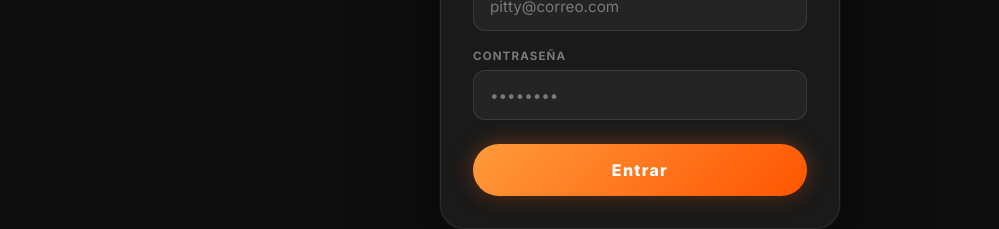
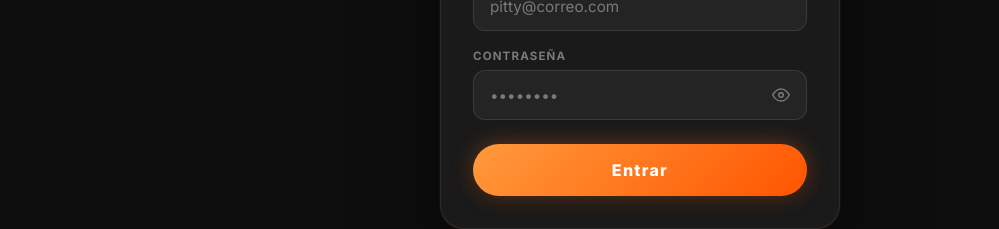
Before and after one commit to axoratechgroup/axora-frontend, a React (Vite) app: page /login in a window 1280 px wide. Shown: the part 360-589 px from the top of the page, without its empty margins (0-999 px from the left). Built offline with nearby package versions, Linux system fonts and the light colour scheme.

Commit message:
feat: add password visibility controls

```diff
--- a/src/pages/login/LoginPage.css
+++ b/src/pages/login/LoginPage.css
@@ -233,3 +233,47 @@
   transition: color .2s;
 }
 .login-back:hover { color: var(--ink); }
+
+/* ─── Password input wrapper & toggle button ─────────────────────────── */
+.password-input-wrapper {
+  align-items: center;
+  display: flex;
+  position: relative;
+  width: 100%;
+}
+
+.password-input-wrapper .form-input {
+  padding-right: 48px;
+}
+
+.password-toggle-btn {
+  align-items: center;
+  background: none;
+  border: none;
+  border-radius: 8px;
+  color: var(--muted);
+  cursor: pointer;
+  display: flex;
+  height: 36px;
+  justify-content: center;
+  padding: 0;
+  position: absolute;
+  right: 8px;
+  transition: color .2s, background-color .2s;
+  width: 36px;
+}
+
+.password-toggle-btn:hover:not(:disabled) {
+  background-color: rgba(255, 255, 255, 0.06);
+  color: var(--ink);
+}
+
+.password-toggle-btn:focus-visible {
+  outline: 2px solid var(--orange);
+  outline-offset: 2px;
+}
+
+.password-toggle-btn:disabled {
+  cursor: not-allowed;
+  opacity: 0.5;
+}
--- a/src/pages/login/LoginPage.tsx
+++ b/src/pages/login/LoginPage.tsx
@@ -46,10 +46,11 @@
       setLoading(false)
     }
   }
-  const [email, setEmail]       = useState('')
-  const [password, setPassword] = useState('')
-  const [error, setError]       = useState('')
-  const [loading, setLoading]   = useState(false)
+  const [email, setEmail]               = useState('')
+  const [password, setPassword]         = useState('')
+  const [showPassword, setShowPassword] = useState(false)
+  const [error, setError]               = useState('')
+  const [loading, setLoading]           = useState(false)
 
 
   return (
@@ -94,16 +95,57 @@
             <label className="form-label" htmlFor="login-password">
               Contraseña
             </label>
+            <div className="password-input-wrapper">
               <input
                 id="login-password"
                 className={`form-input${error ? ' has-error' : ''}`}
-              type="password"
+                type={showPassword ? 'text' : 'password'}
                 autoComplete="current-password"
                 placeholder="••••••••"
                 value={password}
                 onChange={(e) => setPassword(e.target.value)}
                 disabled={loading}
               />
+              <button
+                type="button"
+                className="password-toggle-btn"
+                aria-label={showPassword ? 'Ocultar contraseña' : 'Mostrar contraseña'}
+                onClick={() => setShowPassword((prev) => !prev)}
+                disabled={loading}
+              >
+                {showPassword ? (
+                  <svg
+                    aria-hidden="true"
+                    width="18"
+                    height="18"
+                    viewBox="0 0 24 24"
+                    fill="none"
+                    stroke="currentColor"
+                    strokeWidth="2"
+                    strokeLinecap="round"
+                    strokeLinejoin="round"
+                  >
+                    <path d="M17.94 17.94A10.07 10.07 0 0 1 12 20c-7 0-11-8-11-8a18.45 18.45 0 0 1 5.06-5.94M9.9 4.24A9.12 9.12 0 0 1 12 4c7 0 11 8 11 8a18.5 18.5 0 0 1-2.16 3.19m-6.72-1.07a3 3 0 1 1-4.24-4.24" />
+                    <line x1="1" y1="1" x2="23" y2="23" />
+                  </svg>
+                ) : (
+                  <svg
+                    aria-hidden="true"
+                    width="18"
+                    height="18"
+                    viewBox="0 0 24 24"
+                    fill="none"
+                    stroke="currentColor"
+                    strokeWidth="2"
+                    strokeLinecap="round"
+                    strokeLinejoin="round"
+                  >
+                    <path d="M1 12s4-8 11-8 11 8 11 8-4 8-11 8-11-8-11-8z" />
+                    <circle cx="12" cy="12" r="3" />
+                  </svg>
+                )}
+              </button>
+            </div>
           </div>
 
           {/* Error banner */}
--- a/src/pages/registro/RegistroPage.css
+++ b/src/pages/registro/RegistroPage.css
@@ -240,3 +240,47 @@
   margin-top: 4px;
   display: block;
 }
+
+/* ─── Password input wrapper & toggle button ─────────────────────────── */
+.password-input-wrapper {
+  align-items: center;
+  display: flex;
+  position: relative;
+  width: 100%;
+}
+
+.password-input-wrapper .form-input {
+  padding-right: 48px;
+}
+
+.password-toggle-btn {
+  align-items: center;
+  background: none;
+  border: none;
+  border-radius: 8px;
+  color: var(--muted);
+  cursor: pointer;
+  display: flex;
+  height: 36px;
+  justify-content: center;
+  padding: 0;
+  position: absolute;
+  right: 8px;
+  transition: color .2s, background-color .2s;
+  width: 36px;
+}
+
+.password-toggle-btn:hover:not(:disabled) {
+  background-color: rgba(255, 255, 255, 0.06);
+  color: var(--ink);
+}
+
+.password-toggle-btn:focus-visible {
+  outline: 2px solid var(--orange);
+  outline-offset: 2px;
+}
+
+.password-toggle-btn:disabled {
+  cursor: not-allowed;
+  opacity: 0.5;
+}
```
Lines whose indentation alone changed are shown as unchanged.
